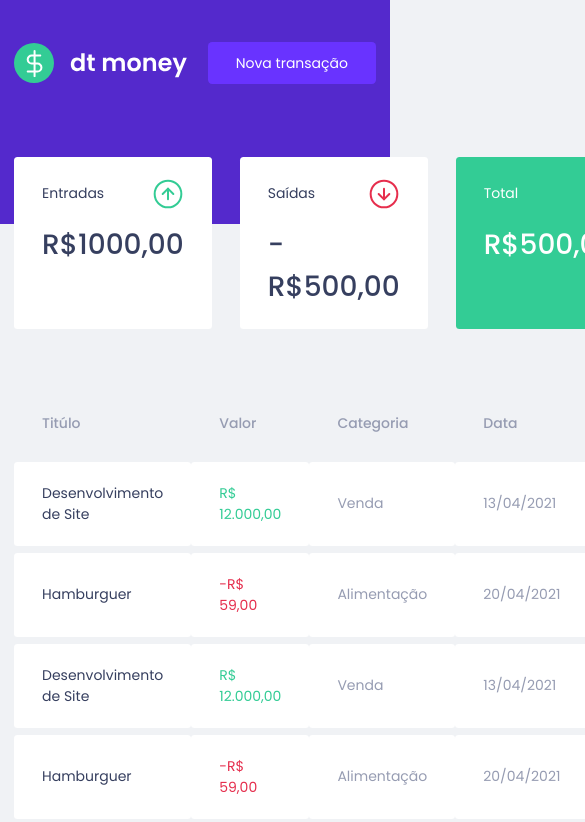
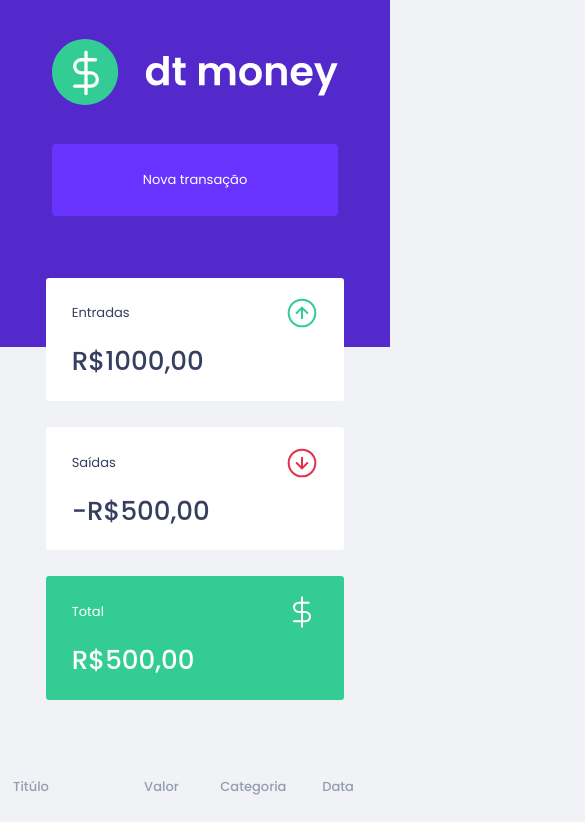
Before and after one commit to thiilins/DTMoney, a React (Create React App) app: page / in a window 390 px wide. Shown: the top 822 px of the page, 585 px wide, since content can reach past the window. Built offline with nearby package versions, Linux system fonts and the light colour scheme.

Commit message:
[Fix] Aplicando Responsividade

```diff
--- a/public/index.html
+++ b/public/index.html
@@ -5,6 +5,7 @@
     <link rel="preconnect" href="https://fonts.gstatic.com" crossorigin />
     <meta charset="utf-8" />
     <link rel="shortcut icon" href="./favicon.png" type="image/x-icon" />
+    <meta name="viewport" content="width=device-width, initial-scale=1.0" />
     <title>DTMoney</title>
     <link
       href="https://fonts.googleapis.com/css2?family=Poppins:wght@400;500;600&display=swap"
--- a/src/components/Dashboard/style.ts
+++ b/src/components/Dashboard/style.ts
@@ -1,6 +1,11 @@
 import styled from "styled-components";
 export const Container = styled.main`
-  max-width: 1120px;
+  padding: 2rem 0.5rem;
+  max-width: 100%;
   margin: 0 auto;
-  padding: 2.5rem 1rem;
+  @media (min-width: 720px) {
+    max-width: 1240px;
+    margin: 0 auto;
+    padding: 2.5rem 1rem;
+  } ;
 `;
--- a/src/components/Header/styles.ts
+++ b/src/components/Header/styles.ts
@@ -3,24 +3,37 @@ export const Container = styled.header`
   background: var(--blue);
 `;
 export const Content = styled.div`
-  max-width: 1120px;
+  max-width: 100%;
   margin: 0 auto;
-  padding: 3rem 1rem 10rem;
+  padding: 3rem 4rem 10rem;
   display: flex;
-  align-items: center;
-  justify-content: space-between;
+  flex-direction: column;
+  gap: 3rem;
+  @media (min-width: 720px) {
+    display: flex;
+    flex-direction: row;
+    align-items: center;
+    justify-content: space-between;
+    max-width: 1120px;
+    margin: 0 auto;
+    padding: 3rem 1rem 10rem;
+  }
 
   button {
     font-size: 1rem;
     color: #fff;
     background: var(--blue-light);
     border: 0;
-    padding: 0 2rem;
+    padding: 2rem;
     border-radius: 0.3rem;
-    height: 3rem;
     transition: filter 0.2s;
+    height: unset;
+    @media (min-width: 720px) {
+      padding: 0 2rem;
+      height: 3rem;
+    }
     &:hover {
-      filter: brightness(1.5);
+      filter: brightness(0.9);
     }
   }
 `;
--- a/src/components/Summary/style.ts
+++ b/src/components/Summary/style.ts
@@ -2,9 +2,15 @@ import styled from "styled-components";
 
 export const Container = styled.div`
   display: grid;
-  grid-template-columns: repeat(3, 1fr);
   gap: 2rem;
   margin-top: -7.3rem;
+  padding: 0 3rem ;
+  @media screen and (min-width: 720px) {
+    display: grid;
+    grid-template-columns: repeat(3, 1fr);
+    gap: 2rem;
+    margin-top: -7.3rem;
+  }
 
   div {
     background: var(--shape);
--- a/src/components/TransactionTable/style.ts
+++ b/src/components/TransactionTable/style.ts
@@ -6,20 +6,30 @@ export const Container = styled.div`
     width: 100%;
     border-spacing: 0 0.5rem;
 
+    @media (min-width: 720px) {
+      max-width: 100%;
+    }
+
     th {
       color: var(--text-body);
       font-weight: 500;
-      padding: 1.5rem 2rem;
+      padding: 1.5rem 0.5rem;
       text-align: left;
       line-height: 1.5rem;
+      @media (min-width: 720px) {
+        padding: 1.5rem 2rem;
+      }
     }
     td {
-      padding: 1.5rem 2rem;
+      padding: 1.5rem 0.7rem;
       border: 0;
       background: var(--shape);
       font-weight: 400;
       color: var(--text-body);
       border-radius: 0.25rem;
+      @media (min-width: 768px) {
+        padding: 1.5rem 2rem;
+      }
       &:first-child {
         color: var(--text-title);
       }
--- a/src/styles/global.ts
+++ b/src/styles/global.ts
@@ -21,7 +21,7 @@ html{
     font-size: 93.75%; // 15px
  }
  @media (max-width:720px){
-   font-size: 87.5%  //14px
+   font-size: 81.5%  //14px
  }
 }
 body, input, textarea,button{
```
